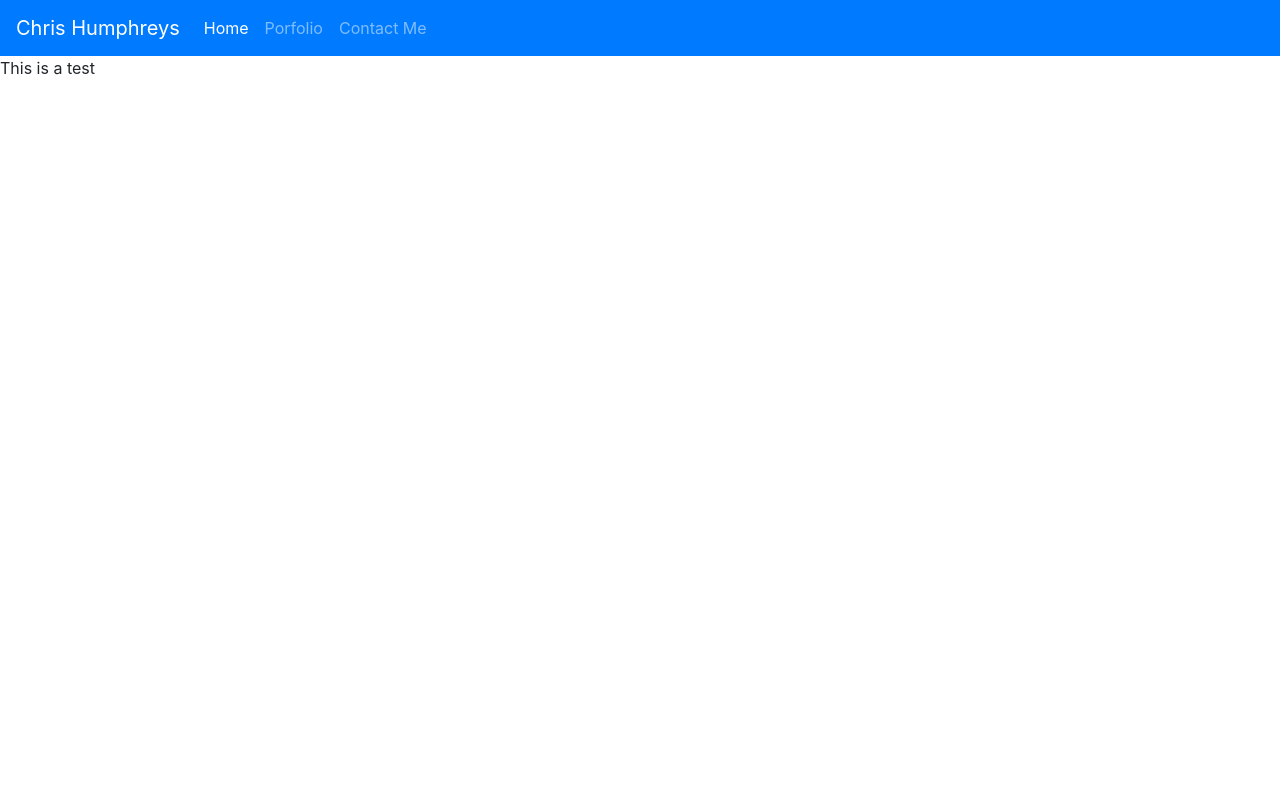
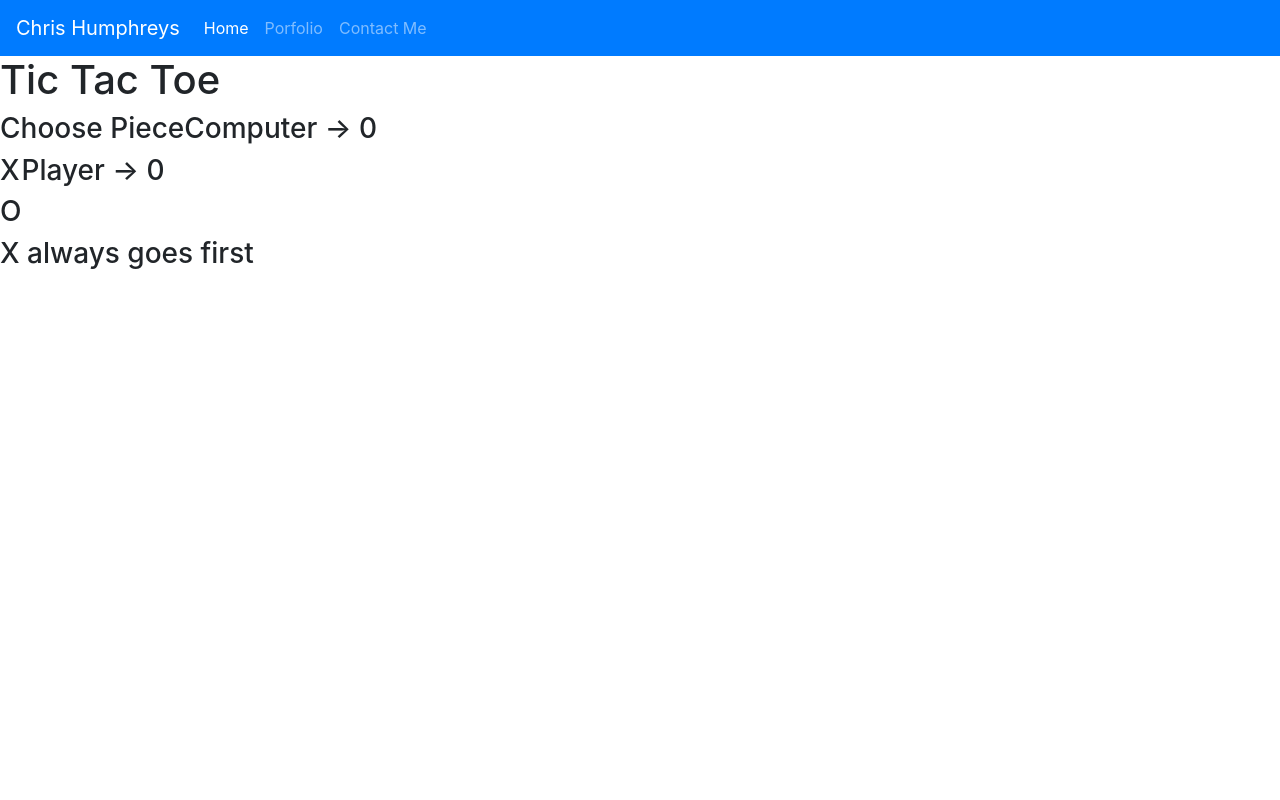
Before and after one commit to ChrisCHumphreys/portfolio, a Django app: page /tictactoe/ in a window 1280 px wide. Run offline with Django 3.2, Linux system fonts and the light colour scheme; some libraries are stand-ins or nearby versions.

Commit message:
added static files for tictactoe

```diff
--- a/tictactoe/templates/tictactoe/ttt.html
+++ b/tictactoe/templates/tictactoe/ttt.html
@@ -1,5 +1,55 @@
 {% extends 'portfolio/base.html' %}
 
 {% block content %}
-This is a test
+<div class="container-fluid">
+  <div class="row">
+    <div class="col-xs-12 title">
+      <h1>Tic Tac Toe</h1>
+    </div>
+  </div>
+  <div class="row spacer"></div>
+  <div class="row">
+    <div class="col-xs-4">
+      <h3 class="center">Choose Piece</h3>
+    </div>
+    <div class="col-xs-4">
+      <div class="col-xs-4 square upperLeft point" id="1"></div>
+      <div class="col-xs-4 square upperMiddle point" id="2"></div>
+      <div class="col-xs-4 square upperRight point" id="3"></div>
+    </div>
+    <div class="col-xs-4 computerScore">
+      <h3>Computer -> 0</h3>
+    </div>
+  </div>
+  <div class="row">
+    <div class="col-xs-4">
+        <div class="col-xs-6 choice point" id="X">
+          <h3>X</h3>
+        </div>
+        <div class="col-xs-6 choice point" id="O">
+          <h3>O</h3>
+        </div>
+      </div>
+    <div class="col-xs-4">
+      <div class="col-xs-4 square midLeft point" id="4"></div>
+      <div class="col-xs-4 square midMiddle point" id="5"></div>
+      <div class="col-xs-4 square midRight point" id="6"></div>
+    </div>
+    <div class="col-xs-4 playerScore">
+      <h3>Player -> 0</h3>
+    </div>
+  </div>
+  <div class="row">
+    <div class="col-xs-4 center">
+      <h3>X always goes first</h3>
+    </div>
+    <div class="col-xs-4">
+      <div class="col-xs-4 square bottomLeft point" id="7"></div>
+      <div class="col-xs-4 square bottomMiddle point" id="8"></div>
+      <div class="col-xs-4 square bottomRight point" id="9"></div>
+    </div>
+  </div>
+  <div class="row spacer">
+  </div>
+</div>
 {% endblock %}
```
Also changed, not shown: tictactoe/static/tictactoe/ttt.css (added), tictactoe/static/tictactoe/ttt.js (added).
